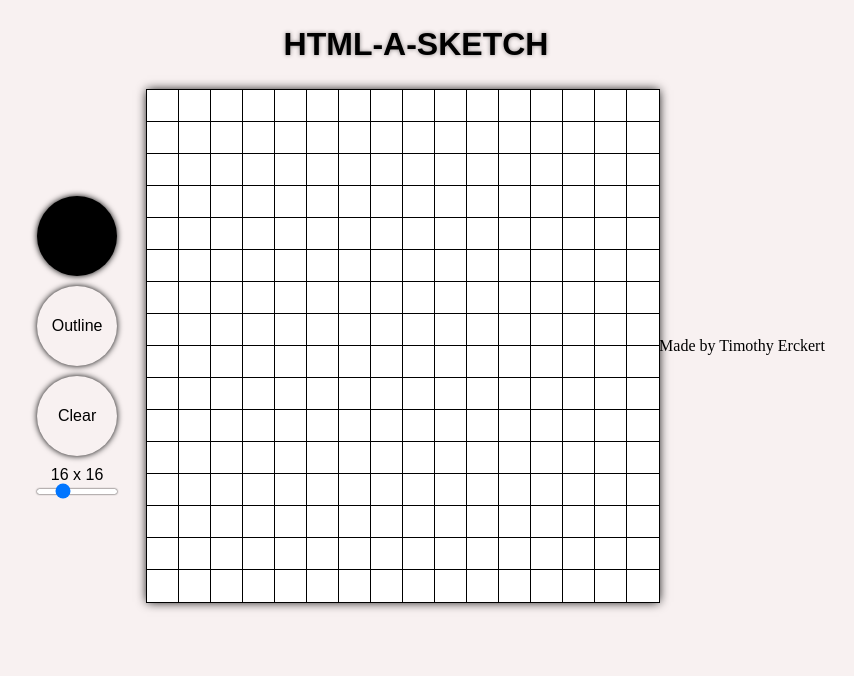
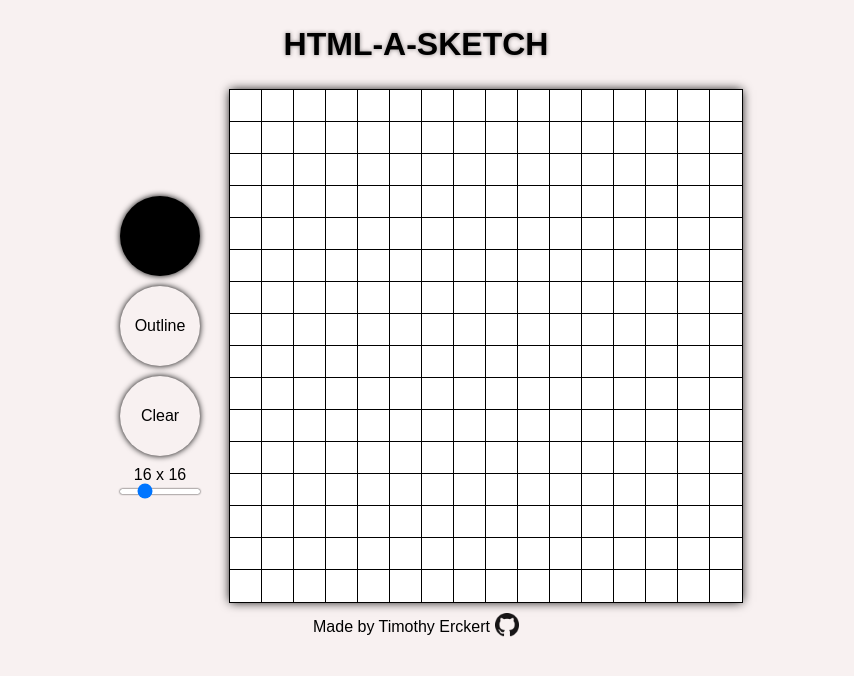
Before and after one commit to terckert/etch-a-sketch, a plain HTML site: page index.html in a window 1280 px wide. Shown: the whole page, without its empty margins (224-1078 px from the left). Drawn offline with Linux system fonts and the light colour scheme.

Commit message:
Added animations, completed

```diff
--- a/index.html
+++ b/index.html
@@ -27,10 +27,10 @@
         <div id="etchWindow" class='unselectable'>
             <!-- Pixels will be added on load or size change -->
         </div>
-        <footer>
-            <p> Made by Timothy Erckert</p>
-
-        </footer>
     </main>
+    <footer>
+        <p> Made by Timothy Erckert</p>
+        <a href="https://github.com/terckert/etch-a-sketch"><img src="./images/GitHub-Mark-32px.png" alt=""></a>
+    </footer>
 </body>
 </html>
--- a/styles/style.css
+++ b/styles/style.css
@@ -4,6 +4,8 @@
     --default-fill-color: white;
     /* Page colors */
     --background-color: #f8f1f1;
+    --background-color-hover: #dfdfdf;
+
     /* Button stuff */
     --default-font: sans-serif;
 }
@@ -27,7 +29,6 @@ header {
     flex-wrap: wrap;
     justify-content: center;
     align-items: center;
-    max-height: 500px
 }
 
 /* Options menu styling */
@@ -44,6 +45,17 @@ header {
 #colorPicker, .color-wrapper, button {
     height: 80px;
     width: 80px;
+    transition: transform 0.1s ease-in-out;
+}
+
+#colorPicker:hover,
+.color-wrapper:hover,
+button:hover {
+    transform: scale(1.05);
+}
+
+button:hover {
+    background-color: var(--background-color-hover);
 }
 
 .color-wrapper {
@@ -89,7 +101,13 @@ button {
     height: 5px;
     border-radius: 5px;
     box-shadow: 0px 0px 2px black;
+    transition: transform 0.1s ease-in-out;
 }
+
+#gridSize:hover {
+    transform: scale(1.25);
+}
+
 
 /* Draw window styling */
 
@@ -128,3 +146,27 @@ button {
 .hide-outline {
     outline: none;
 }
+
+/* Footer styling */
+footer {
+    align-self: flex-end;
+    display: flex;
+    flex-wrap: wrap;
+    gap: 5px;
+    align-items: center;
+    justify-content: center;
+}
+
+img {
+    width: 24px;
+    height: auto;
+    transition: transform 0.2s ease-in-out;
+}
+
+img:hover {
+    transform: rotate(-360deg) scale(1.1);
+}
+
+footer p {
+    font-family: var(--default-font);
+}
```
Also changed, not shown: images/GitHub-Mark-32px.png (added), images/GitHub-Mark-Light-32px.png (added).
